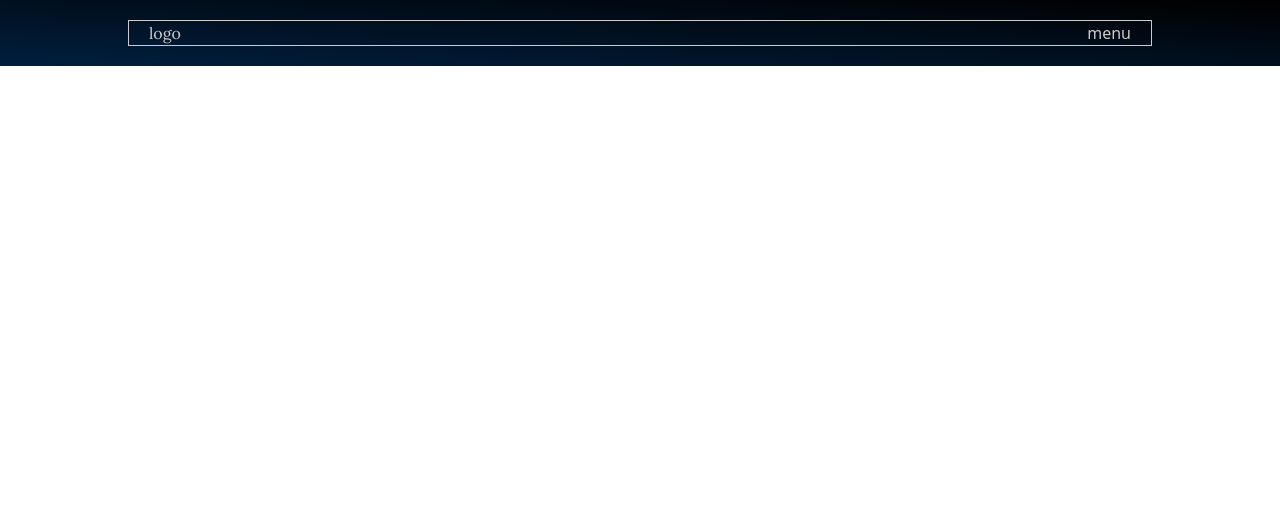
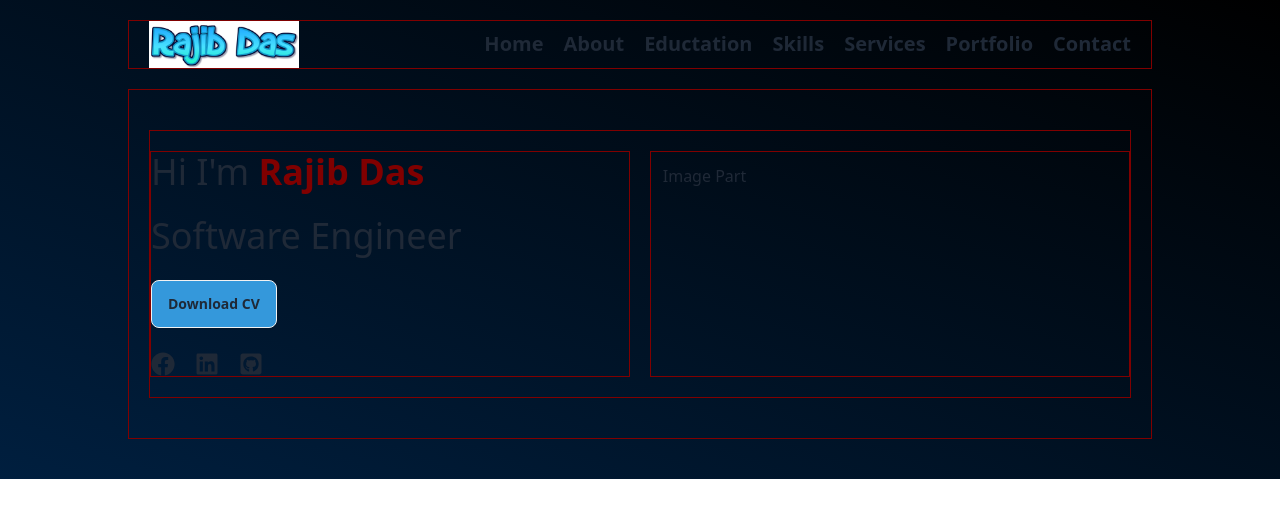
Before and after one commit to rajibdas-it/rajib-das-portfolio, a React (Vite) app: page / in a window 1280 px wide. Shown: the top 518 px of the page. Built offline with nearby package versions, Linux system fonts and the light colour scheme.

Commit message:
create hero layout

```diff
--- a/package.json
+++ b/package.json
@@ -20,6 +20,7 @@
     "@types/react-dom": "^18.2.17",
     "@vitejs/plugin-react": "^4.2.1",
     "autoprefixer": "^10.4.16",
+    "daisyui": "^4.4.24",
     "eslint": "^8.55.0",
     "eslint-plugin-react": "^7.33.2",
     "eslint-plugin-react-hooks": "^4.6.0",
--- a/src/App.jsx
+++ b/src/App.jsx
@@ -1,9 +1,11 @@
+import Header from "./components/Header";
 import Navbar from "./components/Navbar";
 
 const App = () => {
   return (
     <div className="bg-gradient-to-tr from-bgNavy to-bgBlack px-5 p-5 lg:px-32">
       <Navbar />
+      <Header />
     </div>
   );
 };
--- a/src/components/Header.jsx
+++ b/src/components/Header.jsx
@@ -1,5 +1,49 @@
+/* eslint-disable react/no-unescaped-entities */
+
+import { FaFacebook, FaLinkedin, FaGithubSquare } from "react-icons/fa";
 const Header = () => {
-  return <div></div>;
+  return (
+    <div className="border border-myRed my-5 min-h-screen] lg:px-5">
+      <div className="my-10 border border-myRed flex flex-col md:flex-row gap-5 lg:py-5 ">
+        <div className="border border-myRed w-full md:w-1/2 space-y-6">
+          <h1 className="text-4xl">
+            Hi I'm <span className="font-semibold text-myRed">Rajib Das</span>
+          </h1>
+          <h1 className="text-4xl">Software Engineer</h1>
+          <button className="btn bg-curiousBlue hover:bg-myRed transition-all duration-300 ">
+            Download CV
+          </button>
+          <div className="flex flex-row gap-5 my-5">
+            <a href="#">
+              {" "}
+              <FaFacebook
+                size={24}
+                className="hover:text-curiousBlue cursor-pointer transition-all duration-200"
+              />
+            </a>
+            <a href="">
+              {" "}
+              <FaLinkedin
+                size={24}
+                className="hover:text-curiousBlue cursor-pointer transition-all duration-200"
+              />
+            </a>
+            <a href="">
+              {" "}
+              <FaGithubSquare
+                size={24}
+                className="hover:text-curiousBlue cursor-pointer transition-all duration-200"
+              />
+            </a>
+          </div>
+        </div>
+        <div className="border border-myRed p-3 w-full md:w-1/2">
+          {" "}
+          Image Part
+        </div>
+      </div>
+    </div>
+  );
 };
 
 export default Header;
--- a/src/components/Navbar.jsx
+++ b/src/components/Navbar.jsx
@@ -1,9 +1,56 @@
+import logo from "../assets/rajib_das.png";
 const Navbar = () => {
   return (
     <div className="border border-myRed ">
-      <div className="flex justify-between lg:px-5">
-        <div className="font-lora">logo</div>
-        <div>menu</div>
+      <div className="flex justify-between items-center lg:px-5">
+        <div className="font-lora">
+          <img width={150} src={logo} alt="" />
+        </div>
+
+        <nav className="flex gap-5">
+          <a
+            href=""
+            className="text-xl font-semibold hover:text-myRed transition-transform duration-200"
+          >
+            Home
+          </a>
+          <a
+            href=""
+            className="text-xl font-semibold hover:text-myRed transition-transform duration-200"
+          >
+            About
+          </a>
+          <a
+            href=""
+            className="text-xl font-semibold hover:text-myRed transition-transform duration-200"
+          >
+            Eductation
+          </a>
+          <a
+            href=""
+            className="text-xl font-semibold hover:text-myRed transition-transform duration-200"
+          >
+            Skills
+          </a>
+          <a
+            href=""
+            className="text-xl font-semibold hover:text-myRed transition-transform duration-200"
+          >
+            Services
+          </a>
+          <a
+            href=""
+            className="text-xl font-semibold hover:text-myRed transition-transform duration-200"
+          >
+            Portfolio
+          </a>
+          <a
+            href=""
+            className="text-xl font-semibold hover:text-myRed transition-transform duration-200"
+          >
+            Contact
+          </a>
+        </nav>
       </div>
     </div>
   );
--- a/src/index.css
+++ b/src/index.css
@@ -4,6 +4,6 @@
 @tailwind components;
 @tailwind utilities;
 
-body {
+/* body {
   color: #cccccc;
-}
+} */
--- a/tailwind.config.js
+++ b/tailwind.config.js
@@ -1,14 +1,15 @@
+/* eslint-disable no-undef */
 /** @type {import('tailwindcss').Config} */
 export default {
   content: ["./index.html",
     "./src/**/*.{js,ts,jsx,tsx}"],
   theme: {
     colors: {
-      'bgNavy': "#001F3F", //for bg-1
-      'bgBlack': "#000000", //for bg-2
-      'curiousBlue': "#3498DB", //for button
-      'paleSky': "#707B7C", //for shadows
-      'myRed ': "#800000"
+      bgNavy: "#001F3F", //for bg-1
+      bgBlack: "#000000", //for bg-2
+      curiousBlue: "#3498DB", //for button
+      paleSky: "#707B7C", //for shadows
+      myRed: "#800000"
     },
     fontFamily: {
       montserrat: ['Montserrat', 'sans - serif'],
@@ -16,5 +17,5 @@ export default {
     },
     extend: {},
   },
-  plugins: [],
+  plugins: [require("daisyui")],
 }
```
Also changed, not shown: 1 other file (tests, documents, lock files or other folders).
